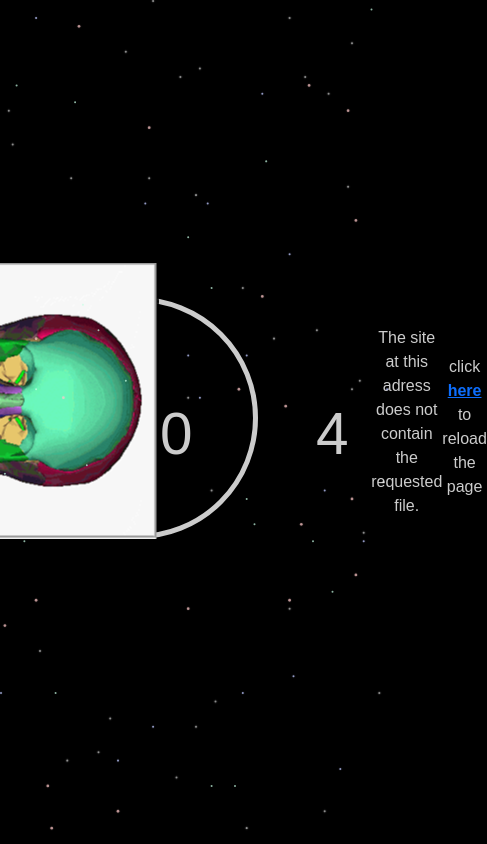
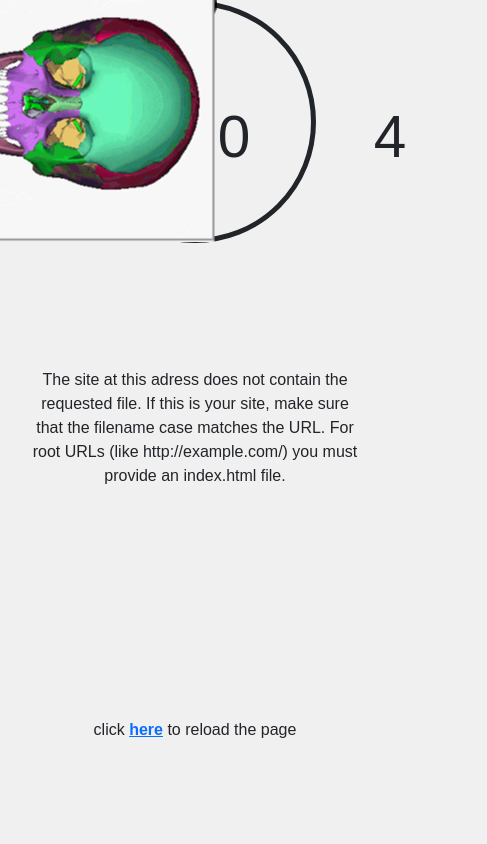
Before and after one commit to Manveru-Ainu/SistemaOseo, a website: page page404.html in a window 390 px wide. Shown: the whole page, 487 px wide, since content can reach past the window. Drawn offline with nearby package versions, Linux system fonts and the light colour scheme.

Commit message:
se hace ultimo arreglo de pagina 404 y responsive

```diff
--- a/SCSS/responsive.scss
+++ b/SCSS/responsive.scss
@@ -47,10 +47,4 @@ button{
     #maxThree{
         grid-area: maxThree;
     }
-
-// Responsive para pagina 404
-    #background{
-    background-size: contain;
-    margin: auto;
-    }
 }
--- a/SCSS/style.scss
+++ b/SCSS/style.scss
@@ -123,44 +123,19 @@ input{
     text-align: center;
 }
 // Fondo y Estilo de pagina 404
-#background{
-    background-image: url(https://scontent.fmex15-1.fna.fbcdn.net/v/t39.30808-6/242548647_10158086342591176_1968364485668811018_n.jpg?_nc_cat=105&ccb=1-5&_nc_sid=730e14&_nc_eui2=AeH6Ouh20Qw2jksCkiKKzq9yseWvJ4C_wqex5a8ngL_CpzhmDqj3PPV8l9tNwB3nScQ&_nc_ohc=ykqSyIc5ivYAX_HHcXm&tn=TsaK_0PSXhG2lUZ3&_nc_ht=scontent.fmex15-1.fna&oh=993db54e3db7fa01deaf33a4d71e813b&oe=614E5451);
-    background-position: center;
-    background-repeat: no-repeat;
-    background-size: 70%;
-
-}
 html {
     margin: 0;
     height: 100%;
 }
 
-#error{
+.error{
     margin: 0;
     height: 100%;
     overflow: hidden;
-    display: flex;
+    display: grid;
     justify-content: center;
     align-items: center;
-    background: black;
-    color: #ccc;
     margin: 0;
-}
-
-
-html::before,
-html::after,
-body::before,
-body::after {
-    content: "";
-    position: absolute;
-    top: 0;
-    left: 0;
-    display: block;
-    width: .5vmin;
-    height: .5vmin;
-    border-radius: 50%;
-    color: transparent;
 }
 
 html::before {
--- a/page404.html
+++ b/page404.html
@@ -8,28 +8,25 @@
     <link rel="stylesheet" href="./CSS/estilo.css">
     <title>Document</title>
 </head>
-<body id="error">
+<body class="error container">
     <h1 class="h1error">
         <em>4</em>
         <em class="planet left"><img src="Assets/craneo_gif.gif"></em>
         <em></em>
         <em>0</em>
         <em></em>
-        <!-- <em class="planet right"><img src="Assets/craneo_gif.gif"></em> -->
         <em>4</em>
     </h1>
-    <br>
 
-    <div>The site at this adress does not contain the requested file.</div>
-    <!-- <div>If this is your site, make sure that the filename case matches the URL.</div> -->
-    <!-- <div>For root URLs (like http://example.com/) you must provide an index.html file.</div> -->
-
-
+    <div class="diverror1">The site at this adress does not contain the requested file.
+    If this is your site, make sure that the filename case matches the URL.
+    For root URLs (like http://example.com/) you must provide an index.html file.</div>
     <!-- aqui esta el link para regresar a la pagina de inicio -->
-        <footer>
+        <footer class="footerror">
             click <a href ="./index.html"><strong>here</strong></a> to reload the page
         </footer>
     </main>
+
     <script src="https://cdn.jsdelivr.net/npm/@popperjs/core@2.9.2/dist/umd/popper.min.js" integrity="sha384-IQsoLXl5PILFhosVNubq5LC7Qb9DXgDA9i+tQ8Zj3iwWAwPtgFTxbJ8NT4GN1R8p" crossorigin="anonymous"></script>
     <script src="https://cdn.jsdelivr.net/npm/bootstrap@5.0.2/dist/js/bootstrap.min.js" integrity="sha384-cVKIPhGWiC2Al4u+LWgxfKTRIcfu0JTxR+EQDz/bgldoEyl4H0zUF0QKbrJ0EcQF" crossorigin="anonymous"></script>
 
```
Also changed, not shown: CSS/estilo.css.
